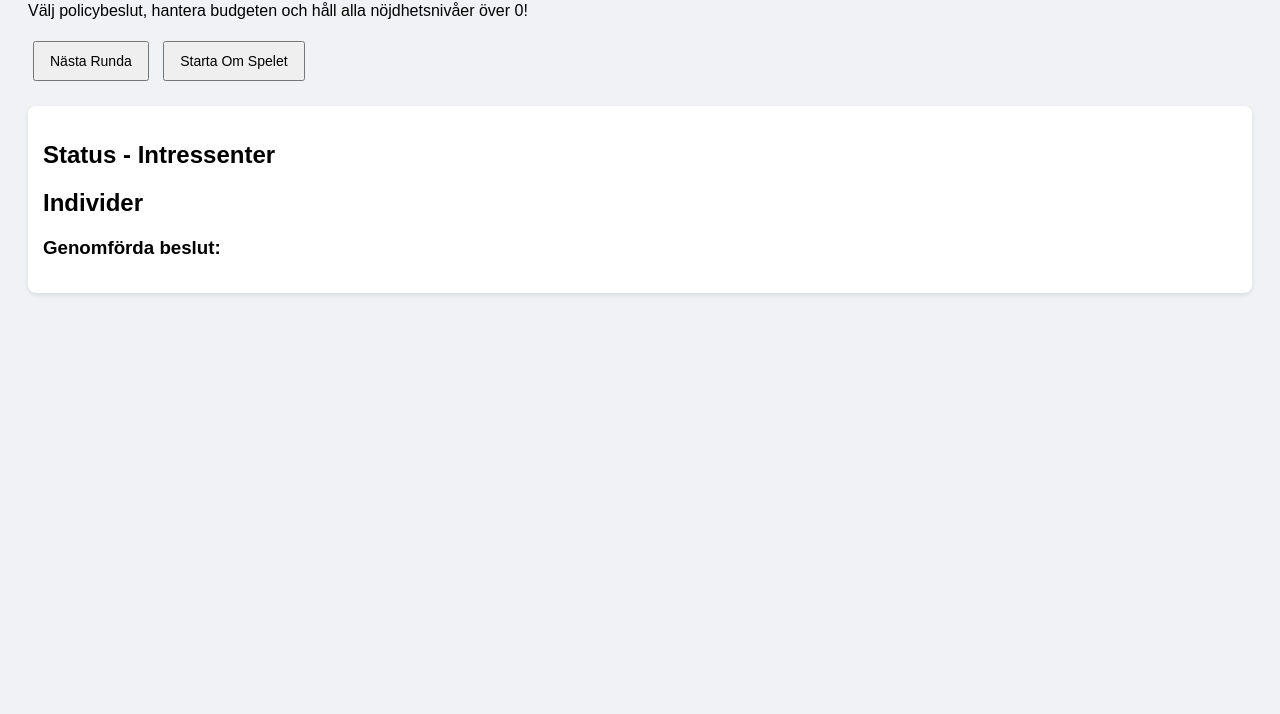
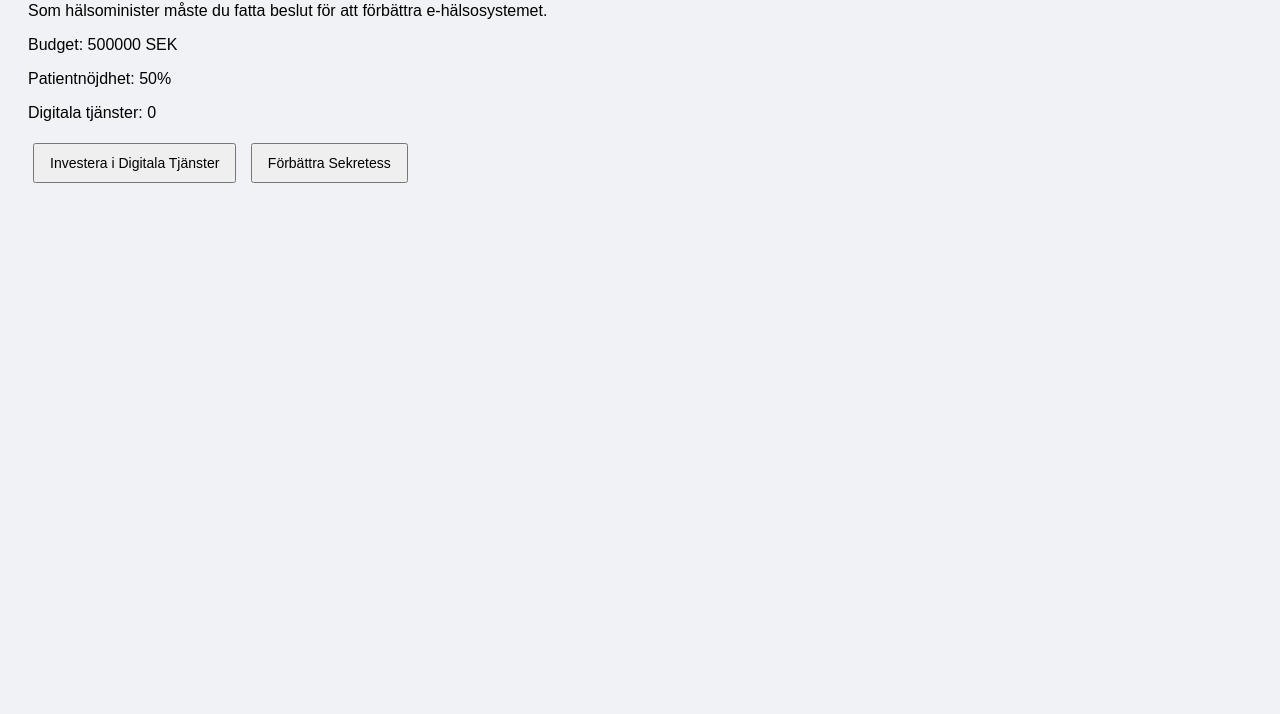
Before and after one commit to Adamfabricius/eHealthGame, a plain HTML site: page index.html in a window 1280 px wide. Shown: the part 86-800 px from the top of the page. Drawn offline with Linux system fonts and the light colour scheme.

Commit message:
Update index.html

```diff
--- a/index.html
+++ b/index.html
@@ -1,32 +1,32 @@
 <!DOCTYPE html>
 <html lang="sv">
 <head>
-  <meta charset="UTF-8">
-  <title>eHälsa Simulationsspel</title>
-  <link rel="stylesheet" href="style.css">
+    <meta charset="UTF-8">
+    <meta name="viewport" content="width=device-width, initial-scale=1.0">
+    <title>E-Hälsospel</title>
+    <link rel="stylesheet" href="style.css">
 </head>
 <body>
-  <h1>eHälsa Simulationsspel</h1>
-  <p>Välj policybeslut, hantera budgeten och håll alla nöjdhetsnivåer över 0!</p>
+    <div class="game-container">
+        <h1>E-Hälsospel</h1>
+        <p>Som hälsominister måste du fatta beslut för att förbättra e-hälsosystemet.</p>
 
-  <div class="budget" id="budget-display"></div>
-  <div id="policy-buttons"></div>
-  <button onclick="nextRound()">Nästa Runda</button>
-  <button onclick="restartGame()">Starta Om Spelet</button>
+        <div class="stats">
+            <p>Budget: <span id="budget">500000</span> SEK</p>
+            <p>Patientnöjdhet: <span id="patient-satisfaction">50</span>%</p>
+            <p>Digitala tjänster: <span id="digital-services">0</span></p>
+        </div>
 
-  <div class="status">
-    <h2>Status - Intressenter</h2>
-    <div id="stakeholders"></div>
+        <div class="actions">
+            <button id="invest-in-digital">Investera i Digitala Tjänster</button>
+            <button id="improve-privacy">Förbättra Sekretess</button>
+        </div>
 
-    <h2>Individer</h2>
-    <div id="people"></div>
+        <div class="feedback">
+            <p id="feedback-message"></p>
+        </div>
+    </div>
 
-    <div class="log">
-      <h3>Genomförda beslut:</h3>
-      <ul id="actions"></ul>
-    </div>
-  </div>
-
-  <script src="logic.js"></script>
+    <script src="script.js"></script>
 </body>
 </html>
```
